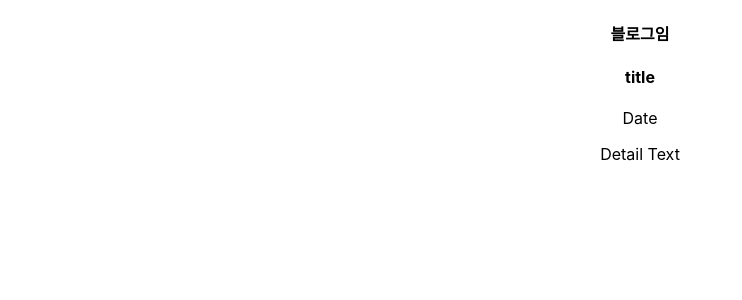
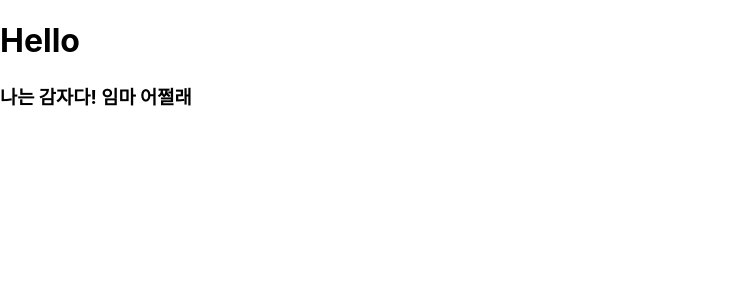
Before and after one commit to gaw3568/Movie-App, a React (Create React App) app: page / in a window 1280 px wide. Shown: the top 300 px of the page, without its empty margins (0-742 px from the left). Built offline with nearby package versions, Linux system fonts and the light colour scheme.

Commit message:
Javascript code content modification

```diff
--- a/src/App.js
+++ b/src/App.js
@@ -1,27 +1,14 @@
 import logo from './logo.svg';
 import "./App.css";
+import Potato from './Potato';
 
+// 함수형 컴포넌트
+// 컴포넌트 : html 덩어리를 뱉어내는 함수
 function App() {
-
-  return (
-    <div className="App">
-      <div>
-        <h4>블로그임</h4>
-      </div>
-      <Blog1></Blog1>
-
-    </div>
-  );
-}
-
-function Blog1() {
-  return (
-    <div className="modal">
-      <h4>title</h4>
-      <p>Date</p>
-      <p>Detail Text</p>
-    </div>
-  )
+  return <div>
+    <h1>Hello</h1>
+    <Potato/>
+  </div>
 }
 
 export default App;
--- /dev/null
+++ b/src/Potato.js
@@ -0,0 +1,7 @@
+import React from "react";
+
+function Potato() {
+    return <h3>나는 감자다! 임마 어쩔래</h3>
+}
+
+export default Potato;
--- a/src/index.js
+++ b/src/index.js
@@ -5,6 +5,8 @@
 import reportWebVitals from './reportWebVitals';
 
 const root = ReactDOM.createRoot(document.getElementById('root'));
+
+// <App /> : 컴포넌트
 root.render(
   <React.StrictMode>
     <App />
```
